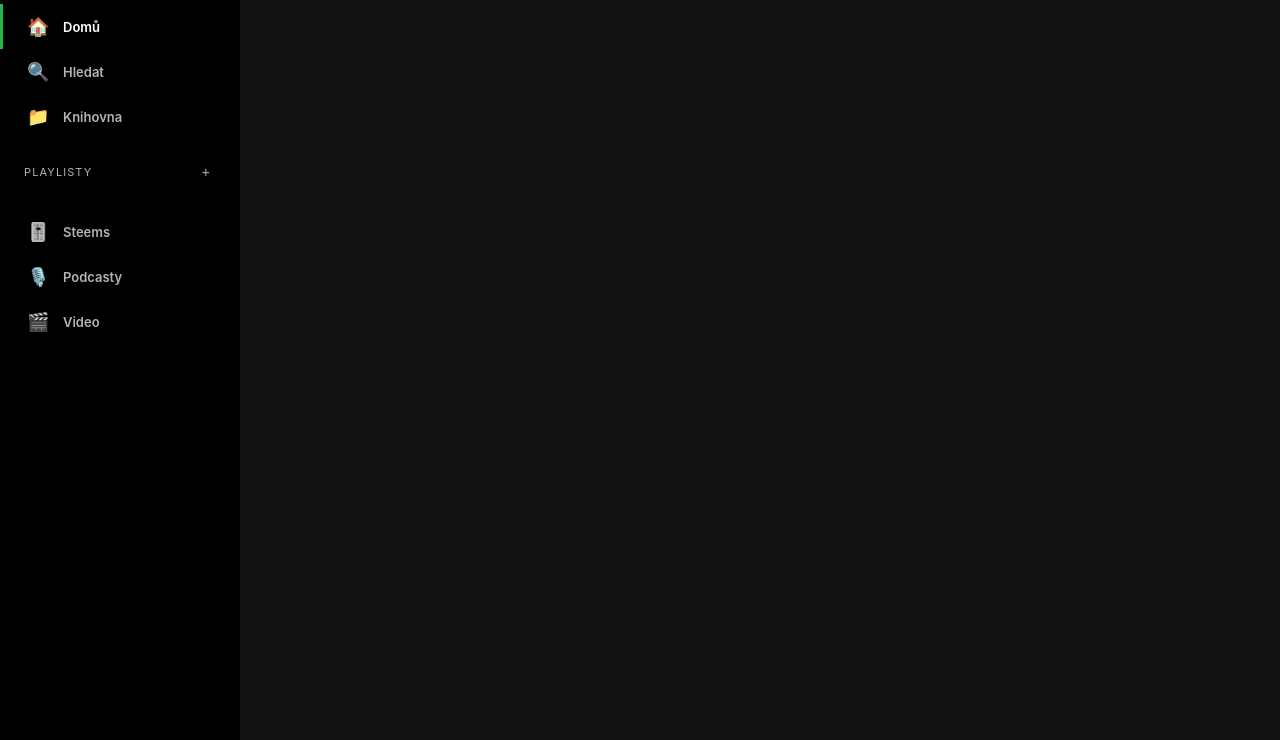
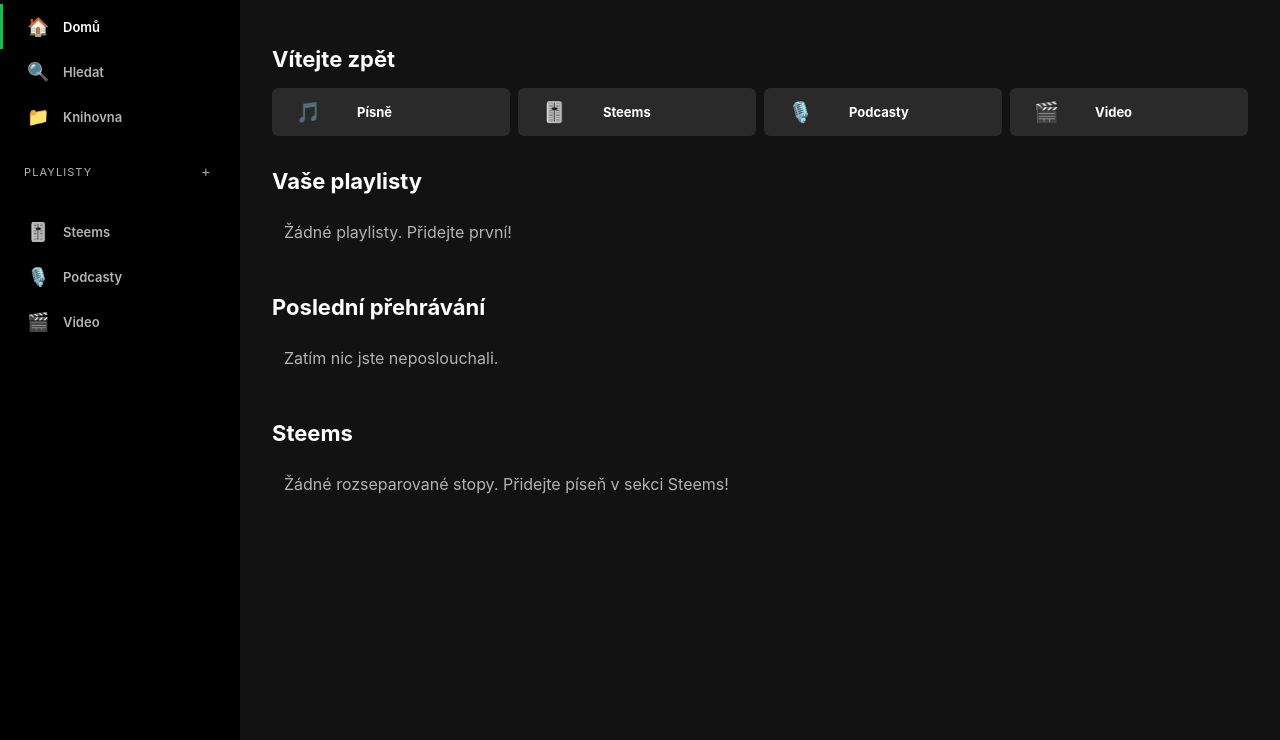
Before and after one commit to TomiHorvi1982/Pick, a plain HTML site: page static/index.html in a window 1280 px wide. Shown: the part 60-800 px from the top of the page. Drawn offline with Linux system fonts and the light colour scheme.

Commit message:
fix: resolve temporal dead zone for global data stores

```diff
--- a/static/index.html
+++ b/static/index.html
@@ -324,6 +324,11 @@ document.addEventListener('DOMContentLoaded', () => {
   navigate('home');
 });
 
+// Declare global data stores at the top to avoid temporal dead zone
+var steemsSongs = [];
+var playlistsCache = [];
+var songsCache = [];
+
 // Note: loadPlaylists is defined later in the file; hook applied after definition
 // Hook loadPlaylists to also update home view
 const _origLoadPlaylists = loadPlaylists;
@@ -936,7 +941,6 @@ function openSteemsSong(name){
 // than ported, since only its documented architecture was available
 // during planning, not its literal source.
 // ======================================================================
-let steemsSongs = [];
 
 async function loadSteemsList(){
   const list = el("steems-list");
```
